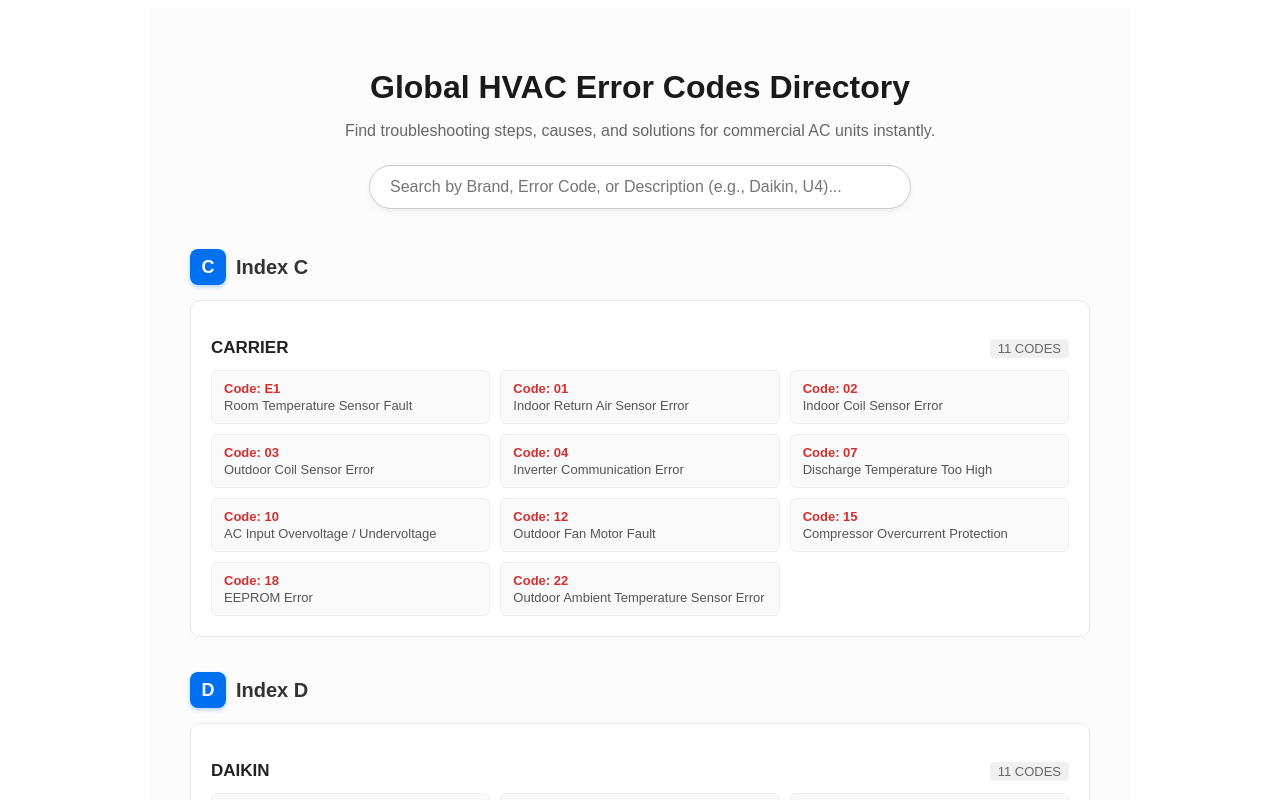
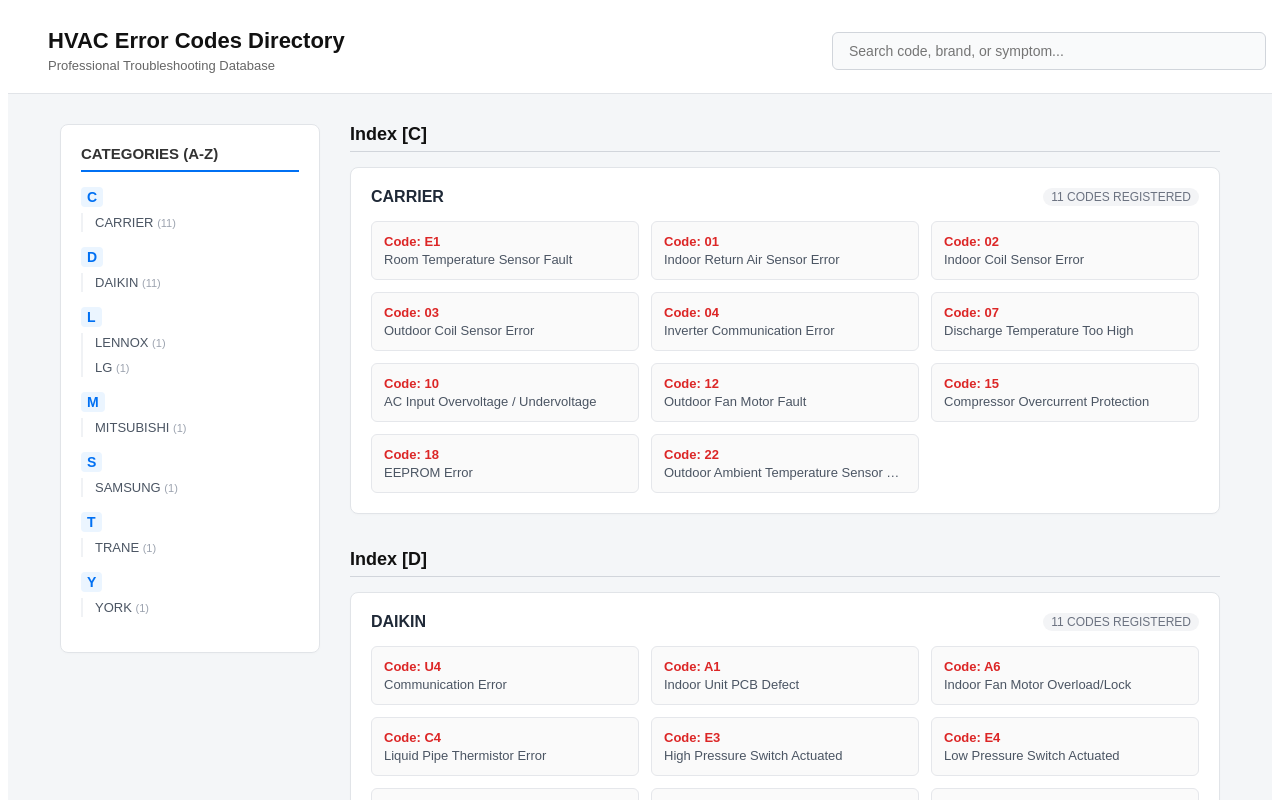
Before and after one commit to uhuuhuuhuhu/hvac-error-codes, a Next.js app: page / in a window 1280 px wide. Shown: the top 800 px of the page. Built offline with nearby package versions, Linux system fonts and the light colour scheme.

Commit message:
Update page.jsx

```diff
--- a/app/page.jsx
+++ b/app/page.jsx
@@ -14,7 +14,7 @@
       item.title.toLowerCase().includes(searchTerm.toLowerCase())
   );
 
-  // 1단계: 브랜드별로 그룹화
+  // 브랜드별 그룹화
   const groupedByBrand = filteredData.reduce((acc, item) => {
     if (!acc[item.brand]) {
       acc[item.brand] = [];
@@ -23,7 +23,7 @@
     return acc;
   }, {});
 
-  // 2단계: 알파벳 대분류(A-Z)별로 브랜드 묶기
+  // 알파벳 대분류(A-Z)별 그룹화
   const groupedByAlphabet = Object.keys(groupedByBrand).reduce((acc, brand) => {
     const firstLetter = brand.charAt(0).toUpperCase();
     if (!acc[firstLetter]) {
@@ -33,92 +33,129 @@
     return acc;
   }, {});
 
-  // 알파벳 순서 정렬 (A -> Z)
   const sortedAlphabets = Object.keys(groupedByAlphabet).sort();
 
   return (
-    <main style={{ padding: '40px', fontFamily: 'sans-serif', maxWidth: '900px', margin: '0 auto', backgroundColor: '#fcfcfc', minHeight: '100vh' }}>
-      <header style={{ textAlign: 'center', marginBottom: '40px' }}>
-        <h1 style={{ fontSize: '32px', color: '#1a1a1a', marginBottom: '10px' }}>Global HVAC Error Codes Directory</h1>
-        <p style={{ color: '#666', fontSize: '16px' }}>Find troubleshooting steps, causes, and solutions for commercial AC units instantly.</p>
+    <div style={{ fontFamily: 'sans-serif', backgroundColor: '#f4f6f8', minHeight: '100vh', display: 'flex', flexDirection: 'column' }}>
 
-        {/* 실시간 검색창 */}
-        <div style={{ marginTop: '25px' }}>
+      {/* 상단 헤더 및 검색바 */}
+      <header style={{ backgroundColor: '#fff', borderBottom: '1px solid #e1e4e8', padding: '20px 40px', display: 'flex', justifyContent: 'space-between', alignItems: 'center', flexWrap: 'wrap', gap: '15px' }}>
+        <div>
+          <h1 style={{ fontSize: '22px', color: '#111', margin: 0 }}>HVAC Error Codes Directory</h1>
+          <p style={{ color: '#666', fontSize: '13px', margin: '4px 0 0 0' }}>Professional Troubleshooting Database</p>
+        </div>
+        <div style={{ flex: '1', maxWidth: '400px' }}>
           <input
             type="text"
-            placeholder="Search by Brand, Error Code, or Description (e.g., Daikin, U4)..."
+            placeholder="Search code, brand, or symptom..."
             value={searchTerm}
             onChange={(e) => setSearchTerm(e.target.value)}
             style={{
               width: '100%',
-              maxWidth: '500px',
-              padding: '12px 20px',
-              fontSize: '16px',
-              borderRadius: '30px',
-              border: '1px solid #ccc',
+              padding: '10px 16px',
+              fontSize: '14px',
+              borderRadius: '6px',
+              border: '1px solid #d1d5db',
               outline: 'none',
-              boxShadow: '0 4px 6px rgba(0,0,0,0.05)'
+              backgroundColor: '#f9fafb'
             }}
           />
         </div>
       </header>
 
-      {/* 알파벳 대분류별 섹션 출력 */}
+      {/* 메인 컨테이너 (좌측 사이드바 + 우측 본문) */}
+      <div style={{ display: 'flex', flex: '1', maxWidth: '1200px', width: '100%', margin: '0 auto', padding: '30px 20px', gap: '30px', boxSizing: 'border-box' }}>
+
+        {/* 좌측 사이드바 (블로그 스타일 카테고리) */}
+        <aside style={{ width: '260px', flexShrink: '0', display: window && window.innerWidth <= 768 ? 'none' : 'block' }}>
+          <div style={{ backgroundColor: '#fff', borderRadius: '8px', border: '1px solid #e1e4e8', padding: '20px', position: 'sticky', top: '20px', boxShadow: '0 1px 3px rgba(0,0,0,0.02)' }}>
+            <h3 style={{ fontSize: '15px', color: '#333', borderBottom: '2px solid #0070f3', paddingBottom: '8px', marginTop: 0, marginBottom: '15px', textTransform: 'uppercase' }}>
+              Categories (A-Z)
+            </h3>
+
             {sortedAlphabets.length === 0 ? (
-        <p style={{ textAlign: 'center', color: '#888', marginTop: '40px' }}>No error codes found matching your search.</p>
+              <p style={{ fontSize: '13px', color: '#888' }}>No categories</p>
+            ) : (
+              sortedAlphabets.map((letter) => (
+                <div key={letter} style={{ marginBottom: '15px' }}>
+                  <div style={{ fontWeight: 'bold', color: '#0070f3', fontSize: '14px', marginBottom: '6px', display: 'flex', alignItems: 'center', gap: '6px' }}>
+                    <span style={{ backgroundColor: '#ebf5ff', padding: '2px 6px', borderRadius: '4px' }}>{letter}</span>
+                  </div>
+                  <ul style={{ listStyle: 'none', paddingLeft: '12px', margin: 0, borderLeft: '2px solid #f0f2f5' }}>
+                    {groupedByAlphabet[letter].sort().map((brand) => (
+                      <li key={brand} style={{ margin: '6px 0' }}>
+                        <a
+                          href={`#brand-${brand}`}
+                          style={{ fontSize: '13px', color: '#4b5563', textDecoration: 'none', display: 'block', padding: '2px 0' }}
+                          onMouseOver={(e) => e.target.style.color = '#0070f3'}
+                          onMouseOut={(e) => e.target.style.color = '#4b5563'}
+                        >
+                          {brand.toUpperCase()} <span style={{ color: '#9ca3af', fontSize: '11px' }}>({groupedByBrand[brand].length})</span>
+                        </a>
+                      </li>
+                    ))}
+                  </ul>
+                </div>
+              ))
+            )}
+          </div>
+        </aside>
+
+        {/* 우측 메인 컨텐츠 영역 */}
+        <main style={{ flex: '1', minWidth: 0 }}>
+          {sortedAlphabets.length === 0 ? (
+            <div style={{ backgroundColor: '#fff', padding: '40px', textAlign: 'center', borderRadius: '8px', border: '1px solid #e1e4e8' }}>
+              <p style={{ color: '#666', fontSize: '15px' }}>No error codes found matching your search.</p>
+            </div>
           ) : (
             sortedAlphabets.map((letter) => (
               <div key={letter} style={{ marginBottom: '35px' }}>
-            {/* 알파벳 대분류 타이틀 */}
-            <div style={{ display: 'flex', alignItems: 'center', marginBottom: '15px' }}>
-              <span style={{
-                backgroundColor: '#0070f3',
-                color: '#fff',
-                fontSize: '18px',
-                fontWeight: 'bold',
-                width: '36px',
-                height: '36px',
-                display: 'flex',
-                alignItems: 'center',
-                justifyContent: 'center',
-                borderRadius: '8px',
-                marginRight: '10px',
-                boxShadow: '0 2px 4px rgba(0,112,243,0.3)'
-              }}>
-                {letter}
-              </span>
-              <span style={{ fontSize: '20px', fontWeight: 'bold', color: '#333' }}>Index {letter}</span>
+                <div style={{ fontSize: '18px', fontWeight: 'bold', color: '#111', marginBottom: '15px', display: 'flex', alignItems: 'center', gap: '10px', borderBottom: '1px solid #d1d5db', paddingBottom: '6px' }}>
+                  <span>Index [{letter}]</span>
                 </div>
 
-            {/* 해당 알파벳에 속한 업체명(브랜드) 목록 */}
                 {groupedByAlphabet[letter].sort().map((brand) => (
-              <section key={brand} style={{ marginBottom: '20px', backgroundColor: '#fff', padding: '20px', borderRadius: '10px', border: '1px solid #eaeaea', boxShadow: '0 2px 6px rgba(0,0,0,0.02)' }}>
-                <h3 style={{ textTransform: 'uppercase', color: '#222', marginBottom: '12px', fontSize: '17px', display: 'flex', alignItems: 'center', justifyContent: 'space-between' }}>
+                  <section
+                    key={brand}
+                    id={`brand-${brand}`}
+                    style={{ marginBottom: '25px', backgroundColor: '#fff', padding: '20px', borderRadius: '8px', border: '1px solid #e1e4e8', boxShadow: '0 1px 3px rgba(0,0,0,0.02)' }}
+                  >
+                    <h3 style={{ textTransform: 'uppercase', color: '#1f2937', marginTop: 0, marginBottom: '15px', fontSize: '16px', display: 'flex', justifyContent: 'space-between', alignItems: 'center' }}>
                       <span>{brand}</span>
-                  <span style={{ fontSize: '13px', color: '#666', fontWeight: 'normal', backgroundColor: '#f0f0f0', padding: '2px 8px', borderRadius: '4px' }}>
-                    {groupedByBrand[brand].length} codes
+                      <span style={{ fontSize: '12px', color: '#6b7280', fontWeight: 'normal', backgroundColor: '#f3f4f6', padding: '2px 8px', borderRadius: '12px' }}>
+                        {groupedByBrand[brand].length} codes registered
                       </span>
                     </h3>
 
-                {/* 하위 에러코드 리스트 */}
-                <div style={{ display: 'grid', gridTemplateColumns: 'repeat(auto-fill, minmax(240px, 1fr))', gap: '10px' }}>
+                    <div style={{ display: 'grid', gridTemplateColumns: 'repeat(auto-fill, minmax(220px, 1fr))', gap: '12px' }}>
                       {groupedByBrand[brand].map((item) => (
                         <Link
                           key={item.code}
                           href={`/error?brand=${item.brand}&code=${item.code}`}
                           style={{
                             display: 'block',
-                        padding: '10px 12px',
+                            padding: '12px',
                             borderRadius: '6px',
-                        border: '1px solid #f0f0f0',
+                            border: '1px solid #e5e7eb',
                             backgroundColor: '#fafafa',
                             textDecoration: 'none',
-                        color: '#333',
-                        transition: 'background-color 0.2s'
+                            transition: 'all 0.15s ease'
+                          }}
+                          onMouseOver={(e) => {
+                            e.currentTarget.style.borderColor = '#0070f3';
+                            e.currentTarget.style.backgroundColor = '#fff';
+                          }}
+                          onMouseOut={(e) => {
+                            e.currentTarget.style.borderColor = '#e5e7eb';
+                            e.currentTarget.style.backgroundColor = '#fafafa';
                           }}
                         >
-                      <div style={{ fontWeight: 'bold', color: '#d32f2f', fontSize: '13px', marginBottom: '2px' }}>Code: {item.code.toUpperCase()}</div>
-                      <div style={{ fontSize: '13px', color: '#555', whiteSpace: 'nowrap', overflow: 'hidden', textOverflow: 'ellipsis' }}>{item.title}</div>
+                          <div style={{ fontWeight: 'bold', color: '#dc2626', fontSize: '13px', marginBottom: '3px' }}>
+                            Code: {item.code.toUpperCase()}
+                          </div>
+                          <div style={{ fontSize: '13px', color: '#4b5563', whiteSpace: 'nowrap', overflow: 'hidden', textOverflow: 'ellipsis' }}>
+                            {item.title}
+                          </div>
                         </Link>
                       ))}
                     </div>
@@ -128,5 +165,8 @@
             ))
           )}
         </main>
+
+      </div>
+    </div>
   );
 }
```
Lines whose indentation alone changed are shown as unchanged.
